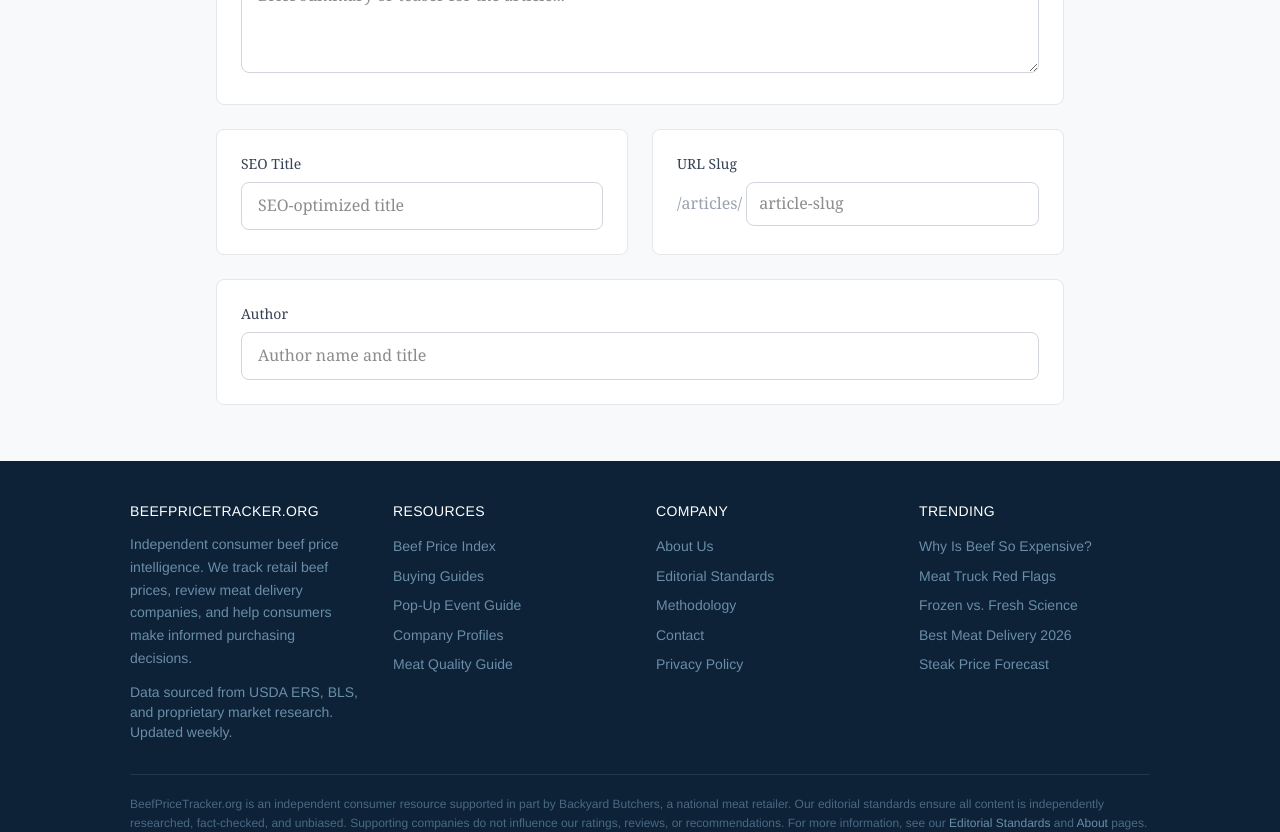
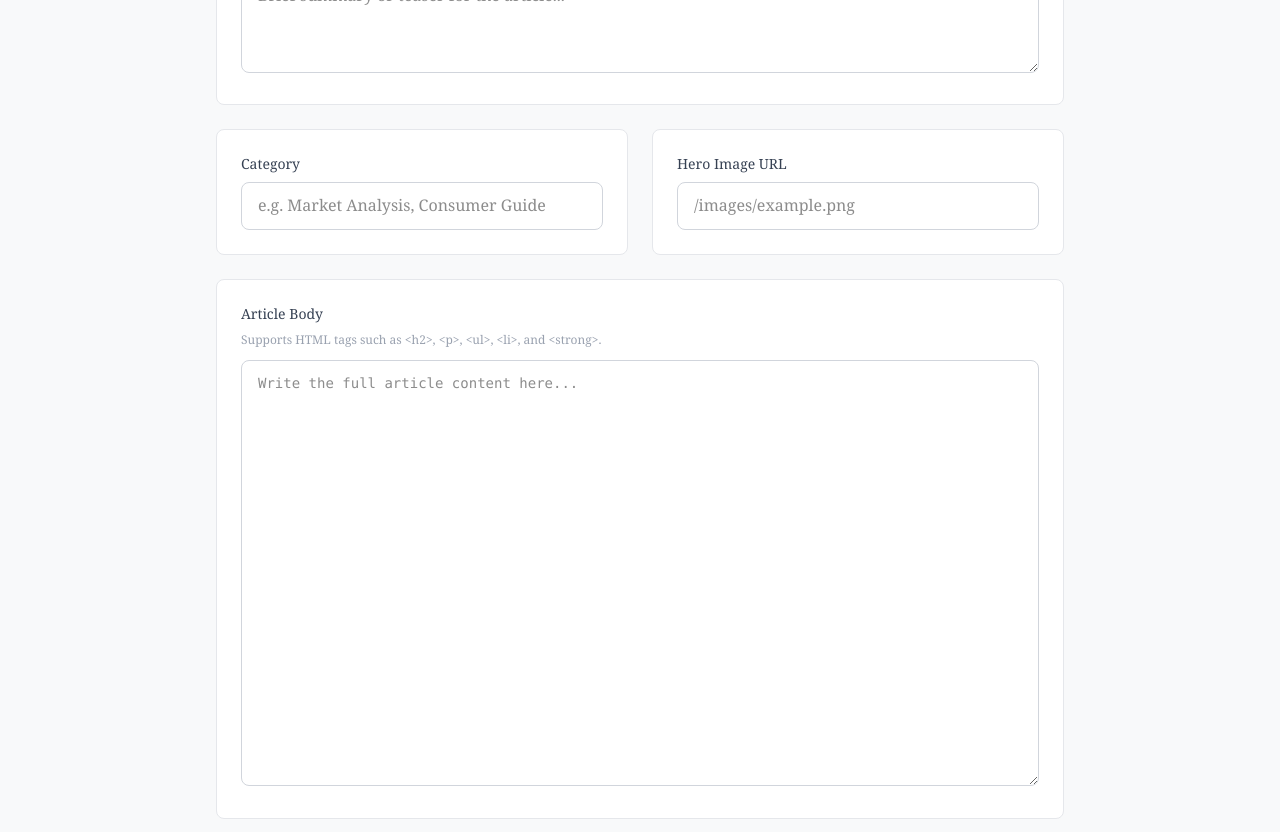
Before and after one commit to backyardbutcherstx-lgtm/beefpricetracker, a Next.js app: page /dashboard/new in a window 1280 px wide. Shown: the part 440-1272 px from the top of the page. Built offline with nearby package versions, Linux system fonts and the light colour scheme.

Commit message:
feat: enhance article update and insert logic; add body, category, and image URL fields

```diff
--- a/src/app/api/articles/[id]/route.ts
+++ b/src/app/api/articles/[id]/route.ts
@@ -11,7 +11,7 @@ export async function GET(
 
   try {
     const articles = await sql`
-      SELECT * FROM content_articles WHERE id = ${parseInt(id)}
+      SELECT * FROM content_articles WHERE id = ${id}
     `;
 
     if (articles.length === 0) {
@@ -33,62 +33,33 @@ export async function PATCH(
 
   try {
     const body = await request.json();
-    const updates: string[] = [];
-    const values: unknown[] = [];
 
-    // Build dynamic update query
-    if (body.headline !== undefined) {
-      updates.push("headline");
-      values.push(body.headline);
-    }
-    if (body.subheadline !== undefined) {
-      updates.push("subheadline");
-      values.push(body.subheadline);
-    }
-    if (body.title !== undefined) {
-      updates.push("title");
-      values.push(body.title);
-    }
-    if (body.slug !== undefined) {
-      updates.push("slug");
-      values.push(body.slug);
-    }
-    if (body.author !== undefined) {
-      updates.push("author");
-      values.push(body.author);
-    }
-    if (body.status !== undefined) {
-      updates.push("status");
-      values.push(body.status);
-    }
-
-    if (updates.length === 0) {
-      return NextResponse.json({ error: "No fields to update" }, { status: 400 });
-    }
-
-    // For simplicity, handle common update cases
+    // Status-only update (e.g. quick publish/archive toggle)
     if (body.status && Object.keys(body).length === 1) {
-      // Status-only update
       await sql`
         UPDATE content_articles
         SET status = ${body.status}, updated_at = NOW()
-        WHERE id = ${parseInt(id)}
+        WHERE id = ${id}
       `;
-    } else {
-      // Full update
-      await sql`
-        UPDATE content_articles
-        SET
-          headline = COALESCE(${body.headline}, headline),
-          subheadline = COALESCE(${body.subheadline}, subheadline),
-          title = COALESCE(${body.title}, title),
-          slug = COALESCE(${body.slug}, slug),
-          author = COALESCE(${body.author}, author),
-          status = COALESCE(${body.status}, status),
-          updated_at = NOW()
-        WHERE id = ${parseInt(id)}
-      `;
+      return NextResponse.json({ success: true });
     }
+
+    // Full update. COALESCE keeps the existing value when a field is omitted.
+    await sql`
+      UPDATE content_articles
+      SET
+        headline = COALESCE(${body.headline ?? null}, headline),
+        subheadline = COALESCE(${body.subheadline ?? null}, subheadline),
+        body = COALESCE(${body.body ?? null}, body),
+        category = COALESCE(${body.category ?? null}, category),
+        image_url = COALESCE(${body.image_url ?? null}, image_url),
+        title = COALESCE(${body.title ?? null}, title),
+        slug = COALESCE(${body.slug ?? null}, slug),
+        author = COALESCE(${body.author ?? null}, author),
+        status = COALESCE(${body.status ?? null}, status),
+        updated_at = NOW()
+      WHERE id = ${id}
+    `;
 
     return NextResponse.json({ success: true });
   } catch (error) {
@@ -104,7 +75,7 @@ export async function DELETE(
   const { id } = await params;
 
   try {
-    await sql`DELETE FROM content_articles WHERE id = ${parseInt(id)}`;
+    await sql`DELETE FROM content_articles WHERE id = ${id}`;
     return NextResponse.json({ success: true });
   } catch (error) {
     console.error("Error deleting article:", error);
--- a/src/app/api/articles/route.ts
+++ b/src/app/api/articles/route.ts
@@ -19,14 +19,17 @@ export async function GET() {
 
 export async function POST(request: Request) {
   try {
-    const body = await request.json();
-    const { headline, subheadline, title, slug, author, status } = body;
+    const data = await request.json();
+    const { headline, subheadline, body, category, image_url, title, slug, author, status } = data;
 
     const result = await sql`
-      INSERT INTO content_articles (headline, subheadline, title, slug, author, status)
+      INSERT INTO content_articles (headline, subheadline, body, category, image_url, title, slug, author, status)
       VALUES (
         ${headline},
         ${subheadline || null},
+        ${body || null},
+        ${category || null},
+        ${image_url || null},
         ${title},
         ${slug},
         ${author},
--- a/src/app/dashboard/edit/[id]/page.tsx
+++ b/src/app/dashboard/edit/[id]/page.tsx
@@ -8,6 +8,9 @@ type Article = {
   id: string;
   headline: string;
   subheadline: string | null;
+  body: string | null;
+  category: string | null;
+  image_url: string | null;
   title: string;
   slug: string;
   author: string;
@@ -26,6 +29,9 @@ export default function EditArticlePage({ params }: { params: Promise<{ id: stri
   const [form, setForm] = useState({
     headline: "",
     subheadline: "",
+    body: "",
+    category: "",
+    image_url: "",
     title: "",
     slug: "",
     author: "",
@@ -42,6 +48,9 @@ export default function EditArticlePage({ params }: { params: Promise<{ id: stri
         setForm({
           headline: article.headline || "",
           subheadline: article.subheadline || "",
+          body: article.body || "",
+          category: article.category || "",
+          image_url: article.image_url || "",
           title: article.title || "",
           slug: article.slug || "",
           author: article.author || "",
@@ -155,6 +164,51 @@ export default function EditArticlePage({ params }: { params: Promise<{ id: stri
             />
           </div>
 
+          {/* Category & Image */}
+          <div className="grid grid-cols-2 gap-6">
+            <div className="bg-white rounded-lg border border-gray-200 p-6">
+              <label className="block text-sm font-medium text-gray-700 mb-2">
+                Category
+              </label>
+              <input
+                type="text"
+                value={form.category}
+                onChange={(e) => setForm({ ...form, category: e.target.value })}
+                placeholder="e.g. Market Analysis, Consumer Guide"
+                className="w-full px-4 py-2.5 border border-gray-300 rounded-lg focus:outline-none focus:ring-2 focus:ring-navy/20 focus:border-navy"
+              />
+            </div>
+            <div className="bg-white rounded-lg border border-gray-200 p-6">
+              <label className="block text-sm font-medium text-gray-700 mb-2">
+                Hero Image URL
+              </label>
+              <input
+                type="text"
+                value={form.image_url}
+                onChange={(e) => setForm({ ...form, image_url: e.target.value })}
+                placeholder="/images/example.png"
+                className="w-full px-4 py-2.5 border border-gray-300 rounded-lg focus:outline-none focus:ring-2 focus:ring-navy/20 focus:border-navy"
+              />
+            </div>
+          </div>
+
+          {/* Body */}
+          <div className="bg-white rounded-lg border border-gray-200 p-6">
+            <label className="block text-sm font-medium text-gray-700 mb-2">
+              Article Body
+            </label>
+            <p className="text-xs text-gray-400 mb-3">
+              Supports HTML tags such as &lt;h2&gt;, &lt;p&gt;, &lt;ul&gt;, &lt;li&gt;, and &lt;strong&gt;.
+            </p>
+            <textarea
+              value={form.body}
+              onChange={(e) => setForm({ ...form, body: e.target.value })}
+              placeholder="Write the full article content here..."
+              rows={20}
+              className="w-full px-4 py-3 font-mono text-sm border border-gray-300 rounded-lg focus:outline-none focus:ring-2 focus:ring-navy/20 focus:border-navy resize-y"
+            />
+          </div>
+
           {/* Title & Slug */}
           <div className="grid grid-cols-2 gap-6">
             <div className="bg-white rounded-lg border border-gray-200 p-6">
--- a/src/app/dashboard/new/page.tsx
+++ b/src/app/dashboard/new/page.tsx
@@ -12,6 +12,9 @@ export default function NewArticlePage() {
   const [form, setForm] = useState({
     headline: "",
     subheadline: "",
+    body: "",
+    category: "",
+    image_url: "",
     title: "",
     slug: "",
     author: "",
@@ -126,6 +129,51 @@ export default function NewArticlePage() {
             />
           </div>
 
+          {/* Category & Image */}
+          <div className="grid grid-cols-2 gap-6">
+            <div className="bg-white rounded-lg border border-gray-200 p-6">
+              <label className="block text-sm font-medium text-gray-700 mb-2">
+                Category
+              </label>
+              <input
+                type="text"
+                value={form.category}
+                onChange={(e) => setForm({ ...form, category: e.target.value })}
+                placeholder="e.g. Market Analysis, Consumer Guide"
+                className="w-full px-4 py-2.5 border border-gray-300 rounded-lg focus:outline-none focus:ring-2 focus:ring-navy/20 focus:border-navy"
+              />
+            </div>
+            <div className="bg-white rounded-lg border border-gray-200 p-6">
+              <label className="block text-sm font-medium text-gray-700 mb-2">
+                Hero Image URL
+              </label>
+              <input
+                type="text"
+                value={form.image_url}
+                onChange={(e) => setForm({ ...form, image_url: e.target.value })}
+                placeholder="/images/example.png"
+                className="w-full px-4 py-2.5 border border-gray-300 rounded-lg focus:outline-none focus:ring-2 focus:ring-navy/20 focus:border-navy"
+              />
+            </div>
+          </div>
+
+          {/* Body */}
+          <div className="bg-white rounded-lg border border-gray-200 p-6">
+            <label className="block text-sm font-medium text-gray-700 mb-2">
+              Article Body
+            </label>
+            <p className="text-xs text-gray-400 mb-3">
+              Supports HTML tags such as &lt;h2&gt;, &lt;p&gt;, &lt;ul&gt;, &lt;li&gt;, and &lt;strong&gt;.
+            </p>
+            <textarea
+              value={form.body}
+              onChange={(e) => setForm({ ...form, body: e.target.value })}
+              placeholder="Write the full article content here..."
+              rows={20}
+              className="w-full px-4 py-3 font-mono text-sm border border-gray-300 rounded-lg focus:outline-none focus:ring-2 focus:ring-navy/20 focus:border-navy resize-y"
+            />
+          </div>
+
           {/* Title & Slug */}
           <div className="grid grid-cols-2 gap-6">
             <div className="bg-white rounded-lg border border-gray-200 p-6">
```
